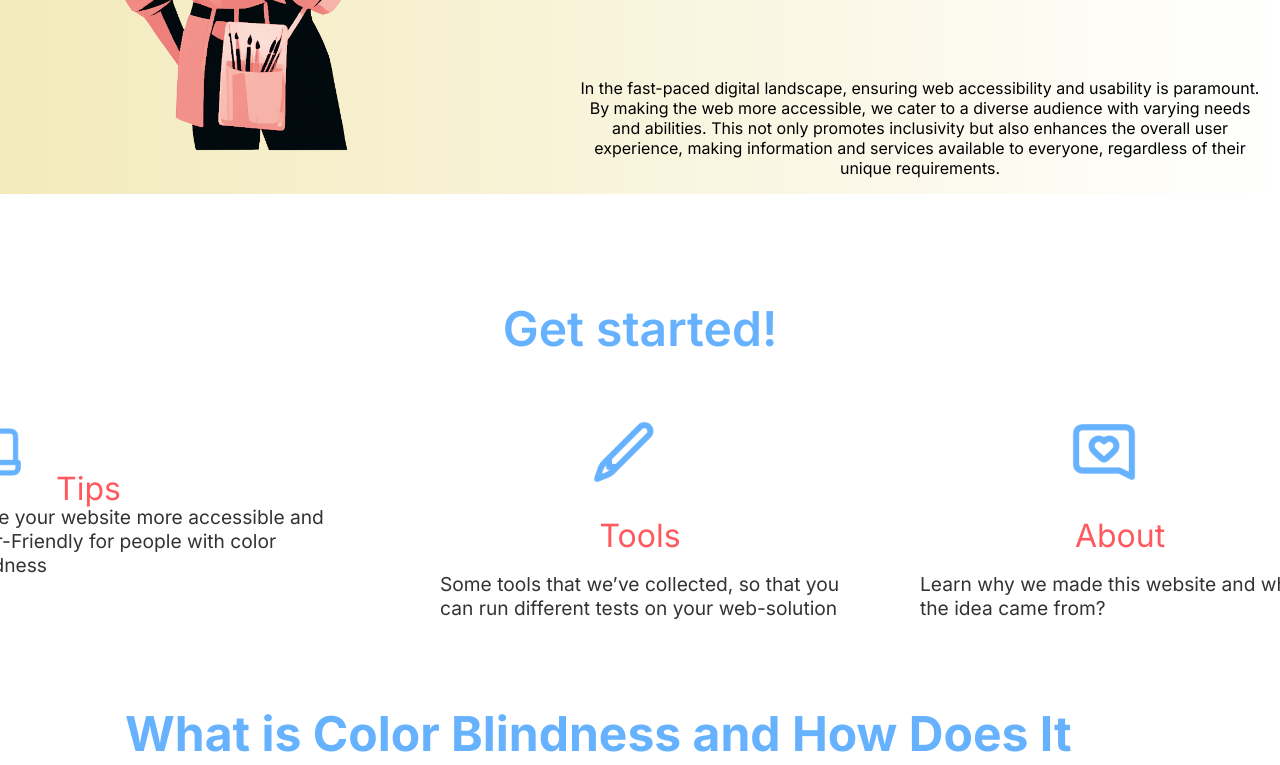
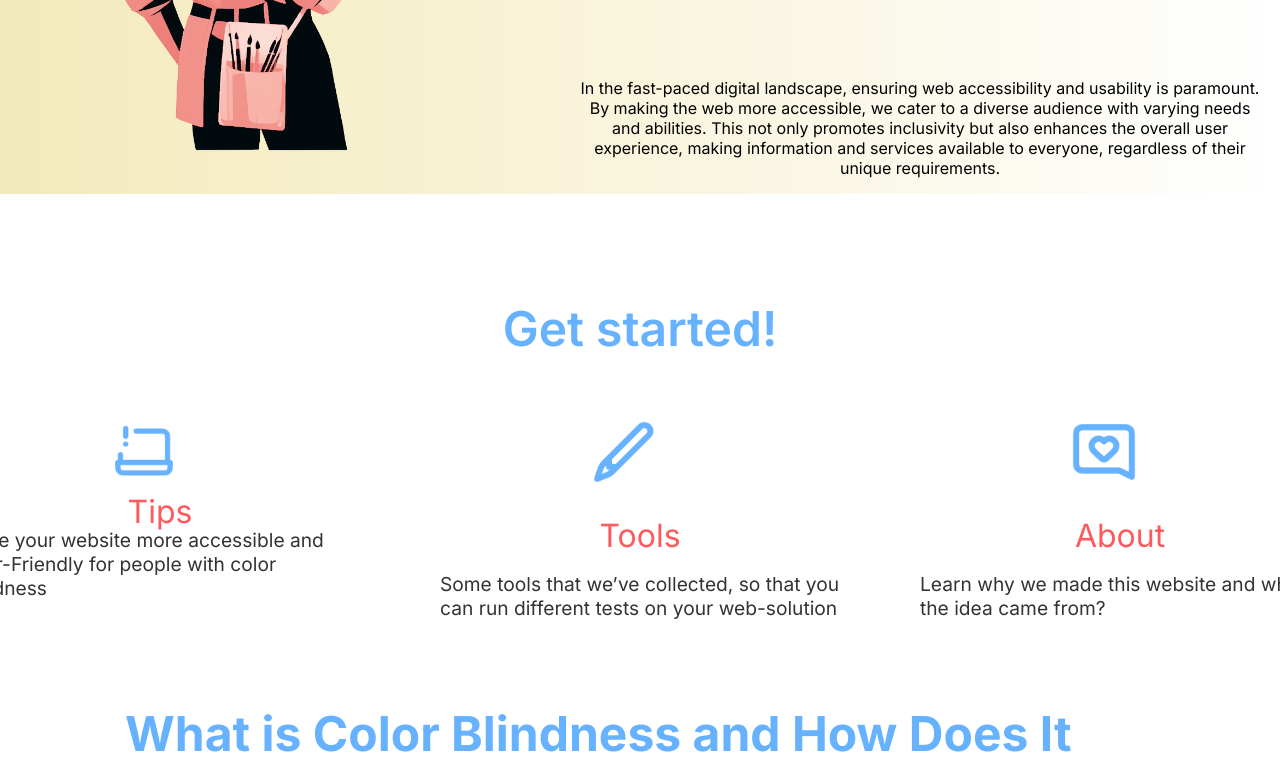
Before and after one commit to KetrinV/colorblind-people-app, a Nuxt app: page / in a window 1280 px wide. Shown: the part 445-1210 px from the top of the page. Built offline with nearby package versions, Linux system fonts and the light colour scheme.

Commit message:
added link

```diff
--- a/assets/css/main.css
+++ b/assets/css/main.css
@@ -84,7 +84,7 @@ body {
   }
 
   .title-bg {
-
+    margin-top: 15%;
     height: auto;
     width: 100%;
     padding: 1rem;
@@ -559,6 +559,7 @@ padding: 0 7vh 5vh 0;
   flex-shrink: 0;
   width: 100%;
   background-size: cover;
+  margin-top: 0px;
   /* background: linear-gradient(90deg, #D7EBFF, #FFFFFF); */
 }
 
--- a/pages/index.vue
+++ b/pages/index.vue
@@ -40,11 +40,11 @@
                     <h2 class="header-text">Get started!</h2>
                     <div id="gs-redirect-container">
                         <div id="gs-redirect">
-                            <nuxt-link to="../tips">
+
                                 <img class="tips-icons" src="/tips-icons/TIPS.png" alt=" ">
-                                <mark id="gs-rd-title">Tips</mark>
+                                <nuxt-link to="../tips"> <mark id="gs-rd-title">Tips</mark> </nuxt-link>
                                 <p>Make your website more accessible and User-Friendly for people with color blindness</p>
-                            </nuxt-link>
+
                         </div>
                         <div id="gs-redirect">
                             <img class="tips-icons" src="/tips-icons/pencil.png" alt=" ">
```
